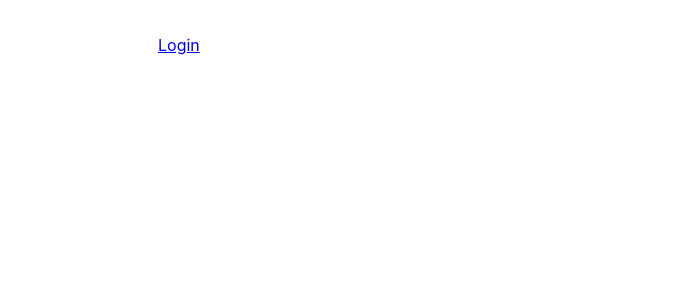
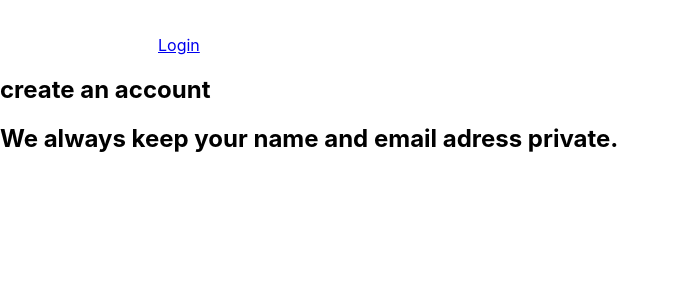
Before and after one commit to JaneTyrant/react-formik-application, a React (Create React App) app: page /signup in a window 1280 px wide. Shown: the top 300 px of the page, without its empty margins (0-680 px from the left). Built offline with nearby package versions, Linux system fonts and the light colour scheme.

Commit message:
Add LoginPage and Signup page structure

```diff
--- /dev/null
+++ b/src/components/forms/LoginForm/index.js
@@ -0,0 +1,11 @@
+import React from 'react';
+
+const LoginForm = () => {
+    return (
+        <div>
+
+        </div>
+    );
+}
+
+export default LoginForm;
--- /dev/null
+++ b/src/components/forms/SignupForm/index.js
@@ -0,0 +1,11 @@
+import React from 'react';
+
+const SignupForm = () => {
+    return (
+        <div>
+
+        </div>
+    );
+}
+
+export default SignupForm;
--- a/src/pages/LoginPage.js
+++ b/src/pages/LoginPage.js
@@ -1,11 +1,13 @@
-import React from 'react';
+import React from "react";
+import LoginForm from "../components/forms/LoginForm";
 
 const LoginPage = () => {
-    return (
-        <div>
-
-        </div>
-    );
-}
+  return (
+    <section>
+      <h1>login to your account</h1>
+      <LoginForm />
+    </section>
+  );
+};
 
 export default LoginPage;
--- a/src/pages/SignupPage.js
+++ b/src/pages/SignupPage.js
@@ -1,11 +1,14 @@
-import React from 'react';
+import React from "react";
+import SignupForm from "../components/forms/SignupForm";
 
 const SignupPage = () => {
-    return (
-        <div>
-
-        </div>
-    );
-}
+  return (
+    <section>
+      <h1>create an account</h1>
+      <h2>We always keep your name and email adress private.</h2>
+      <SignupForm />
+    </section>
+  );
+};
 
 export default SignupPage;
```
